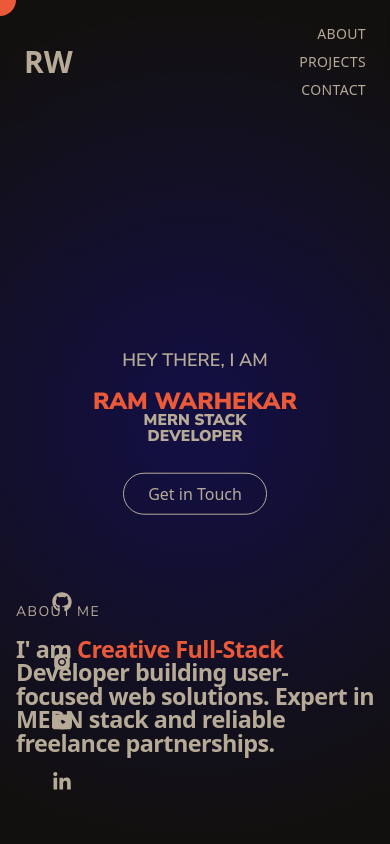
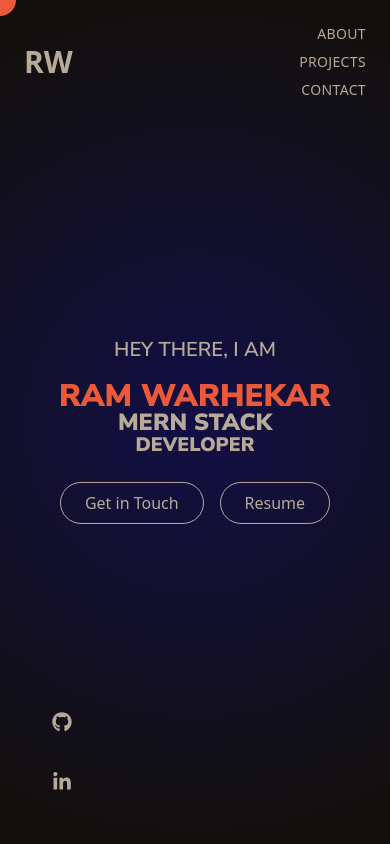
Before and after one commit to ramwarhekar02/My-Portfolio, a React (Vite) app: page / in a window 390 px wide. Shown: the top 844 px of the page. Built offline with nearby package versions, Linux system fonts and the light colour scheme; a web font is replaced by a local one.

Commit message:
Final Commit

```diff
--- a/src/Components/Footer.jsx
+++ b/src/Components/Footer.jsx
@@ -21,9 +21,9 @@ const Footer = () => {
               <li>
                 <a href="#about" className="hover:text-[#EB5939] transition duration-300 text-sm">About Me</a>
               </li>
-              <li>
+              {/* <li>
                 <a href="#work" className="hover:text-[#EB5939] transition duration-300 text-sm">My Work</a>
-              </li>
+              </li> */}
               <li>
                 <a href="#projects" className="hover:text-[#EB5939] transition duration-300 text-sm">Projects</a>
               </li>
@@ -55,18 +55,18 @@ const Footer = () => {
         <div className="flex flex-col md:flex-row justify-between items-center gap-6">
 
           <div className="flex gap-4">
-            <a href="https://github.com" target="_blank" rel="noopener noreferrer" className="text-xl hover:text-[#EB5939] transition duration-300">
+            <a href="https://github.com/ramwarhekar02" target="_blank" rel="noopener noreferrer" className="text-xl hover:text-[#EB5939] transition duration-300">
               <FaGithub />
             </a>
-            <a href="https://linkedin.com" target="_blank" rel="noopener noreferrer" className="text-xl hover:text-[#EB5939] transition duration-300">
+            <a href="https://www.linkedin.com/in/ramwarhekar02/" target="_blank" rel="noopener noreferrer" className="text-xl hover:text-[#EB5939] transition duration-300">
               <FaLinkedinIn />
             </a>
-            <a href="https://twitter.com" target="_blank" rel="noopener noreferrer" className="text-xl hover:text-[#EB5939] transition duration-300">
+            {/* <a href="https://twitter.com" target="_blank" rel="noopener noreferrer" className="text-xl hover:text-[#EB5939] transition duration-300">
               <FaTwitter />
             </a>
             <a href="https://instagram.com" target="_blank" rel="noopener noreferrer" className="text-xl hover:text-[#EB5939] transition duration-300">
               <FaInstagram />
-            </a>
+            </a> */}
           </div>
 
           <div className="text-center md:text-right">
--- a/src/Components/Navbar.jsx
+++ b/src/Components/Navbar.jsx
@@ -2,7 +2,7 @@ import React from 'react';
 
 const Navbar = () => {
   return (
-    <div className="fixed w-full p-6 md:p-10 z-50 backdrop-blur-sm">
+    <div className="fixed w-full p-6 md:p-10 z-50">
       <div className="flex max-w-[1400px] mx-auto justify-between items-center md:flex-row gap-y-6 md:gap-y-0">
 
         <div>
--- a/src/Components/SocialMedia.jsx
+++ b/src/Components/SocialMedia.jsx
@@ -11,31 +11,31 @@ const SocialMedia = () => {
       data-scroll-ignore
     >
       <a
-        href="https://github.com"
+        href="https://github.com/ramwarhekar02"
         target="_blank"
         rel="noopener noreferrer"
         className="text-[#B7AB98] p-3 text-xl hover:text-[#EB5939] transition duration-300"
       >
         <FaGithub />
       </a>
-      <a
+      {/* <a
         href="https://instagram.com"
         target="_blank"
         rel="noopener noreferrer"
         className="text-[#B7AB98] p-3 text-xl hover:text-[#EB5939] transition duration-300"
       >
         <AiFillInstagram />
-      </a>
-      <a
+      </a> */}
+      {/* <a
         href="https://youtube.com"
         target="_blank"
         rel="noopener noreferrer"
         className="text-[#B7AB98] p-3 text-xl hover:text-[#EB5939] transition duration-300"
       >
         <IoLogoYoutube />
-      </a>
+      </a> */}
       <a
-        href="https://linkedin.com"
+        href="https://www.linkedin.com/in/ramwarhekar02/"
         target="_blank"
         rel="noopener noreferrer"
         className="text-[#B7AB98] p-3 text-xl hover:text-[#EB5939] transition duration-300"
--- a/src/Pages/Home/About/About.jsx
+++ b/src/Pages/Home/About/About.jsx
@@ -39,15 +39,15 @@ const About = () => {
 
   return (
     <div ref={aboutRef}>
-      <div id="about" className="relative w-full md:min-h-screen bg-[#0D0D0D]">
-        <div className="absolute w-full top-1/2 left-1/2 -translate-y-1/2 -translate-x-1/2 h-[65vh] max-w-[1150px] p-4 sm:p-6 md:p-8">
+      <div id="about" className="relative w-full px-2 py-7 bg-[#0D0D0D]">
+        <div className="w-full  mx-auto max-w-[1150px] p-4 sm:p-6 md:p-8 " >
           <h1
             ref={headingRef}
             className="text-[#B7AB98] uppercase tracking-widest font-[Nunito_Sans] text-sm sm:text-base md:text-lg py-4"
           >
             About Me
           </h1>
-          <div className="text-start leading-none">
+          <div className="w-full  h-full text-start leading-none flex items-center justify-center">
             <p
               ref={paragraphRef}
               className="text-[#B7AB98] text-[6vw] sm:text-[5vw] md:text-[4.5vw] font-bold tracking-tight"
--- a/src/Pages/Home/Banner.jsx
+++ b/src/Pages/Home/Banner.jsx
@@ -5,13 +5,36 @@ const Banner = () => {
     <div className='relative w-full h-screen bg-[radial-gradient(circle,_#130F40_10%,_#12100E_90%)] select-none'>
       <div className='relative w-full h-full max-w-[1400px] mx-auto'>
         <div className='absolute w-full top-1/2 left-1/2 -translate-y-1/2 -translate-x-1/2 text-center leading-none'>
-          <h1 className='text-[#B7AB98] uppercase font-semibold font-[Nunito_Sans] text-lg py-4 hover-cursor-scale md:text-xl lg:text-2xl'>Hey There, I am</h1>
-          <h1 className='text-[6vw] text-[#EB5939] font-[Nunito_Sans] font-black uppercase hover-cursor-scale md:text-[5vw] lg:text-[4vw]'>Ram Warhekar</h1>
-          <h1 className='text-[4vw] text-[#B7AB98] font-[Nunito_Sans] font-black hover-cursor-scale md:text-[3vw] lg:text-[2.5vw]'>MERN STACK</h1>
-          <h1 className='text-[4vw] text-[#B7AB98] font-[Nunito_Sans] font-black md:text-[3vw] lg:text-[2.5vw]'>DEVELOPER</h1>
-          <button className='text-[#B7AB98] px-6 py-3 cursor-pointer rounded-4xl border mt-7 md:px-4 md:py-2 md:text-sm lg:px-5 lg:py-3 lg:text-base'>
-            Get in Touch
-          </button>
+          <h1 className='text-[#B7AB98] uppercase font-semibold font-[Nunito_Sans] text-xl py-4 hover-cursor-scale md:text-xl lg:text-2xl'>
+            Hey There, I am
+          </h1>
+          <h1 className='text-[8vw] text-[#EB5939] font-[Nunito_Sans] font-black uppercase hover-cursor-scale md:text-[5vw] lg:text-[8vw]'>
+            Ram Warhekar
+          </h1>
+          <h1 className='text-[6vw] text-[#B7AB98] font-[Nunito_Sans] font-black hover-cursor-scale md:text-[3vw] lg:text-[4vw]'>
+            MERN STACK
+          </h1>
+          <h1 className='text-[5vw] text-[#B7AB98] font-[Nunito_Sans] font-black md:text-[3vw] lg:text-[3vw]'>
+            DEVELOPER
+          </h1>
+
+          {/* Button group */}
+          <div className='flex justify-center gap-4 mt-7 flex-wrap'>
+            <a
+              href="#contact"
+              className='text-[#B7AB98] px-6 py-3 rounded-4xl border md:px-4 md:py-2 md:text-sm lg:px-5 lg:py-3 lg:text-base transition duration-300 hover:bg-[#B7AB98] hover:text-[#12100E]'
+            >
+              Get in Touch
+            </a>
+            <a
+              href="/resume.pdf"
+              target="_blank"
+              rel="noopener noreferrer"
+              className='text-[#B7AB98] px-6 py-3 rounded-4xl border md:px-4 md:py-2 md:text-sm lg:px-5 lg:py-3 lg:text-base transition duration-300 hover:border-none hover:bg-[#EB5939] hover:text-white'
+            >
+              Resume
+            </a>
+          </div>
         </div>
       </div>
     </div>
--- a/src/Pages/Projects/Projects.jsx
+++ b/src/Pages/Projects/Projects.jsx
@@ -21,7 +21,7 @@
             <div className="absolute left-1/2 -translate-x-1/2 w-4 h-4 bg-[#EB5939] rounded-full top-1/2 -translate-y-1/2"></div>
           </div>
 
-          <div className='pt-10'>
+          <div className='pt-10 px-3'>
             <img className='rounded-xl shadow-lg shadow-blue-950 w-full' src={univaries} alt="" />
             <div className='text-center mt-5 shadow p-5 md:p-10'>
               <h1 className='text-xl uppercase text-white font-bold'>UNIVARIES ECOMMERCE WEBSITE</h1>
```
